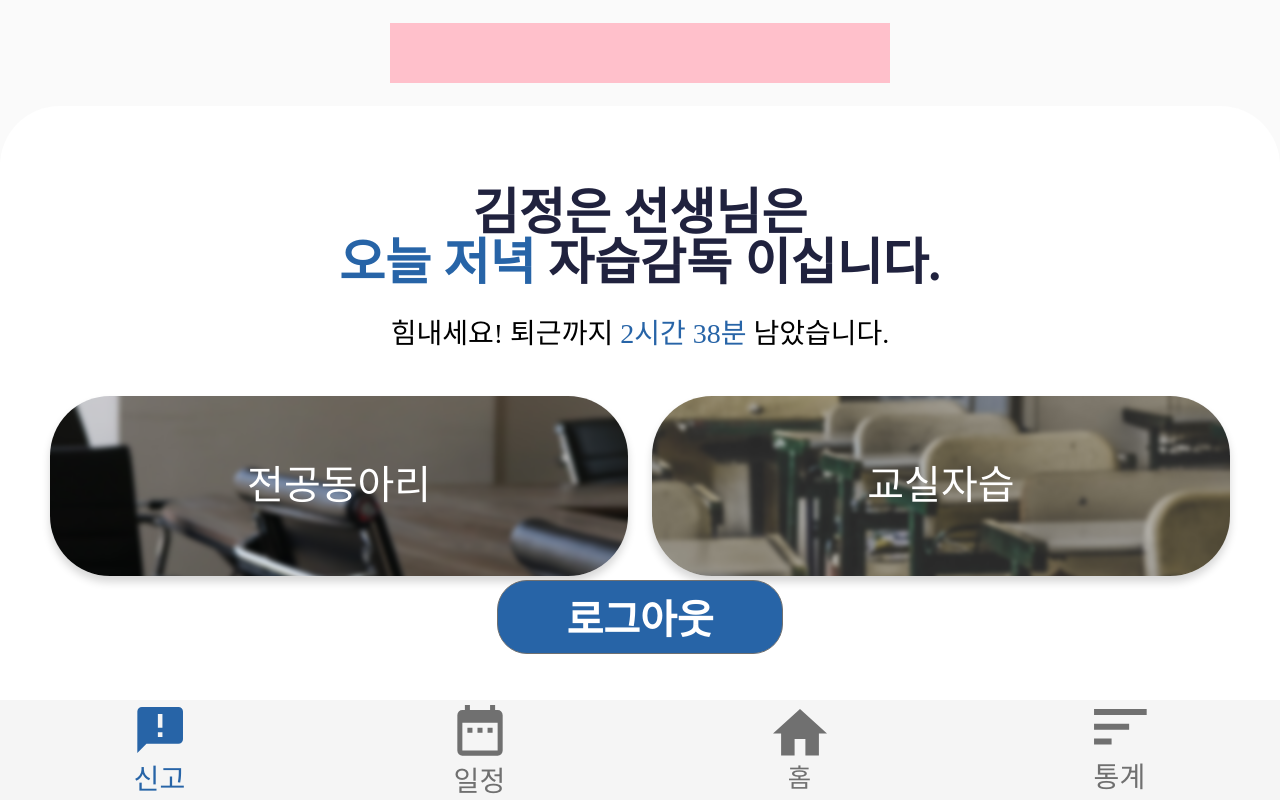
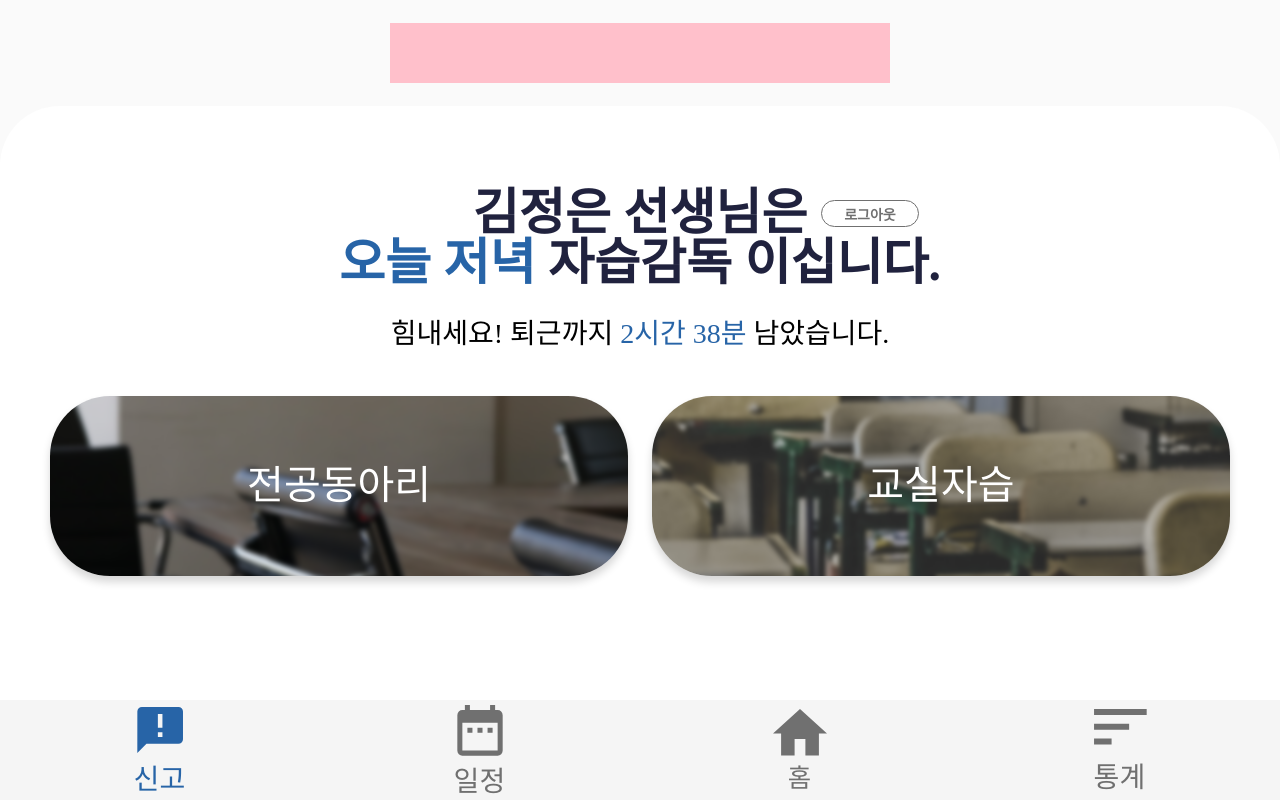
Before and after one commit to DSM-PICK/pick-client, a React app: page /main in a window 1280 px wide. Shown: the top 800 px of the page. Built offline with nearby package versions, Linux system fonts and the light colour scheme.

Commit message:
[FIX] <Main.js> 로그아웃 버튼 위치 변경

```diff
--- a/src/component/Main/Main.js
+++ b/src/component/Main/Main.js
@@ -32,6 +32,11 @@ const Main = () => {
 						자습감독 이십니다.
 					</S.MainBodyTopWhen>
 				</S.MainBodyTopText>
+				<S.MainBodyLogoutLayout>
+					<S.MainBodyLogoutButton onClick={onModalClick}>
+						로그아웃
+					</S.MainBodyLogoutButton>
+				</S.MainBodyLogoutLayout>
 				<S.MainBodyOffwork>
 					힘내세요! 퇴근까지
 					<S.MainBodyOffworkWhen>{' 2시간 38분'}</S.MainBodyOffworkWhen>{' '}
@@ -45,11 +50,6 @@ const Main = () => {
 					<S.MainBodyBoxText>사전결석신고</S.MainBodyBoxText>
 					<S.MainBodyBoxSection></S.MainBodyBoxSection>
 				</S.MainBodyBox>
-				<S.MainBodyLogoutLayout>
-					<S.MainBodyLogoutButton onClick={onModalClick}>
-						로그아웃
-					</S.MainBodyLogoutButton>
-				</S.MainBodyLogoutLayout>
 				{onModal && <Modal onModalClick={onModalClick} />}
 			</Body>
 			<Footer />
--- a/src/component/Main/styles.js
+++ b/src/component/Main/styles.js
@@ -84,21 +84,21 @@ export const MainBodyBoxSection = styled.div`
 export const MainBodyLogoutLayout = styled.div`
 	position: absolute;
 	display: flex;
-	height: 74px;
-	left: 50%;
+	height: 27px;
+	left: calc(50% + 230px);
 	transform: translateX(-50%);
-	bottom: 146px;
+	top: 200px;
 	align-items: center;
 	justify-content: center;
 `;
 
 export const MainBodyLogoutButton = styled.button`
-	width: 286px;
-	height: 74px;
-	background: #2764a7;
-	font-size: 40px;
+	width: 98px;
+	height: 27px;
+	background: white;
+	font-size: 14px;
 	font-weight: bold;
-	color: white;
+	color: #707070;
 	border: 1px solid #707070;
 	border-radius: 30px;
 `;
```
